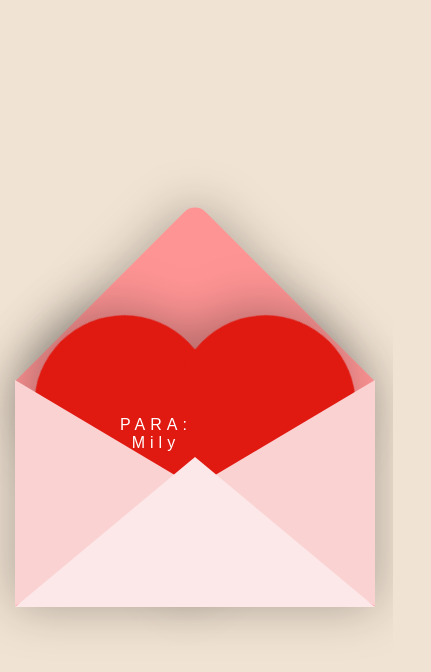
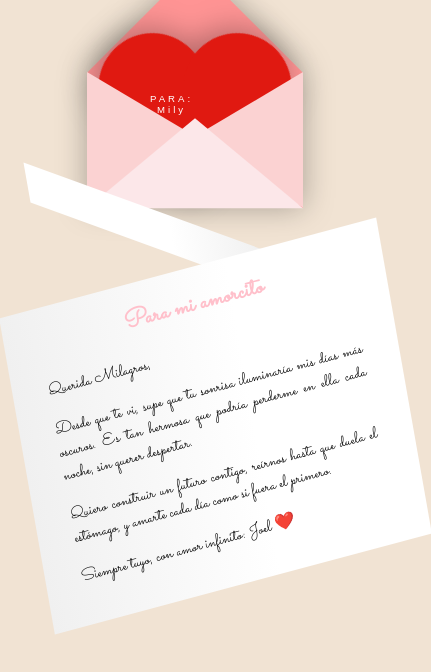
Before and after one commit to JuanLeonI/Calta1, a plain HTML site: page index.html in a window 390 px wide. Shown: the whole page, 431 px wide, since content can reach past the window. Drawn offline with nearby package versions, Linux system fonts and the light colour scheme.

Commit message:
reposivo

```diff
--- a/style.css
+++ b/style.css
@@ -168,3 +168,56 @@ body {
  .valentines-day:hover .text {
    transform: translateY(-50px);
  }
+
+ /* --- Responsive para pantallas pequeñas --- */
+@media (max-width: 768px) {
+  #card {
+    flex-direction: column;
+    width: 90%;
+    height: auto;
+    position: static;
+    margin: 2em auto;
+    visibility: visible; /* Opcional, por si quieres que ya se vea en móvil */
+  }
+
+  .side {
+    width: 100%;
+    height: auto;
+    transform: none;
+    padding: 20px;
+  }
+
+  #card h2 {
+    font-size: 2em;
+  }
+
+  #card p {
+    font-size: 1.2em;
+    padding: 0 15px;
+    text-align: justify;
+  }
+
+  .valentines-day {
+    transform: scale(0.8);
+  }
+
+  body {
+    overflow: auto;
+    flex-direction: column;
+    justify-content: flex-start;
+  }
+}
+
+@media (max-width: 480px) {
+  #card h2 {
+    font-size: 1.5em;
+  }
+
+  #card p {
+    font-size: 1em;
+  }
+
+  .valentines-day {
+    transform: scale(0.6);
+  }
+}
```
